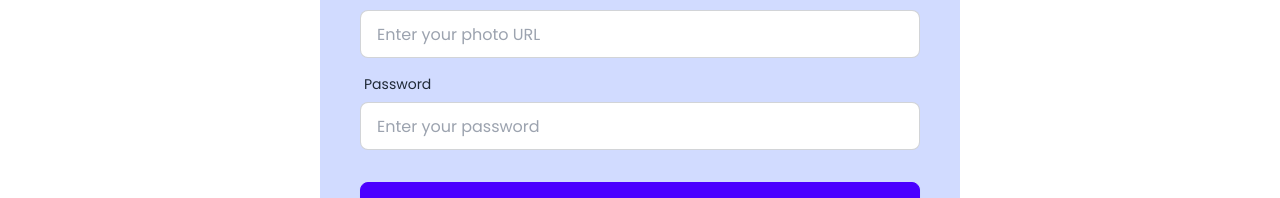
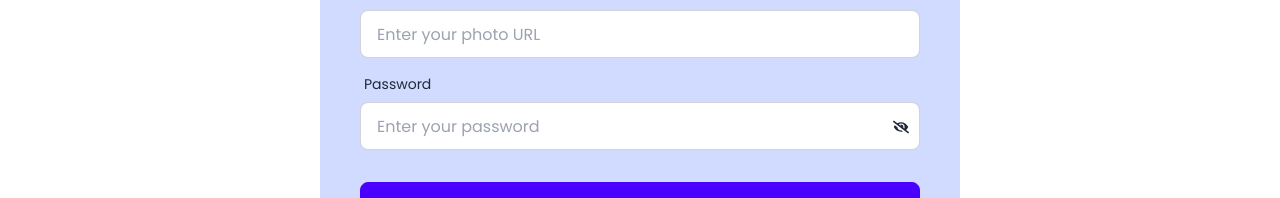
Before and after one commit to md-nasim-mondal/dream-dwellings, a React (Vite) app: page /register in a window 1280 px wide. Shown: the part 434-632 px from the top of the page. Built offline with nearby package versions, Linux system fonts and the light colour scheme; no server answers.

Commit message:
set show password and hide password with react icon

```diff
--- a/src/pages/Login/Login.jsx
+++ b/src/pages/Login/Login.jsx
@@ -1,8 +1,12 @@
 import { Link, useLocation, useNavigate } from "react-router-dom";
-import { useContext } from "react";
+import { useContext, useState } from "react";
 import { AuthContext } from "../../providers/AuthProvider";
+import { FaEye, FaEyeSlash } from "react-icons/fa";
 
 const Login = () => {
+
+    const [showPassword, setShowPassword] = useState(false);
+
     const {signIn} = useContext(AuthContext);
     const location = useLocation();
     const navigate = useNavigate();
@@ -44,17 +48,26 @@ const Login = () => {
                             required
                         />
                     </div>
-                    <div className="form-control">
+                    <div className="form-control relative">
                         <label className="label">
                             <span className="label-text">Password</span>
                         </label>
                         <input
-                            type="password"
+                            type={showPassword ? "text" : "password"}
                             name="password"
                             placeholder="Enter your password"
                             className="input input-bordered"
                             required
                         />
+                        <span
+                            className="absolute right-[2%] top-[45%]"
+                            onClick={() => setShowPassword(!showPassword)}>
+                            {showPassword ? (
+                                <FaEye></FaEye>
+                            ) : (
+                                <FaEyeSlash></FaEyeSlash>
+                            )}
+                        </span>
                         <label className="label">
                             <a
                                 href="#"
--- a/src/pages/Register/Register.jsx
+++ b/src/pages/Register/Register.jsx
@@ -1,10 +1,12 @@
 import { Link } from "react-router-dom";
-import { useContext } from "react";
+import { useContext, useState } from "react";
 import { AuthContext } from "../../providers/AuthProvider";
 import { updateProfile } from "firebase/auth";
+import { FaEye, FaEyeSlash } from "react-icons/fa";
 
 const Register = () => {
     const { createUser,setUser, logOut } = useContext(AuthContext);
+    const [showPassword, setShowPassword] = useState(false);
 
     const handleRegister = (e) => {
         e.preventDefault();
@@ -80,17 +82,26 @@ const Register = () => {
                             required
                         />
                     </div>
-                    <div className="form-control">
+                    <div className="form-control relative">
                         <label className="label">
                             <span className="label-text">Password</span>
                         </label>
                         <input
-                            type="password"
+                            type={showPassword ? "text" : "password"}
                             name="password"
                             placeholder="Enter your password"
                             className="input input-bordered"
                             required
                         />
+                        <span
+                            className="absolute right-[2%] bottom-[18%]"
+                            onClick={() => setShowPassword(!showPassword)}>
+                            {showPassword ? (
+                                <FaEye></FaEye>
+                            ) : (
+                                <FaEyeSlash></FaEyeSlash>
+                            )}
+                        </span>
                     </div>
                     <div className="form-control mt-6">
                         <button className="btn btn-primary">Register</button>
```
